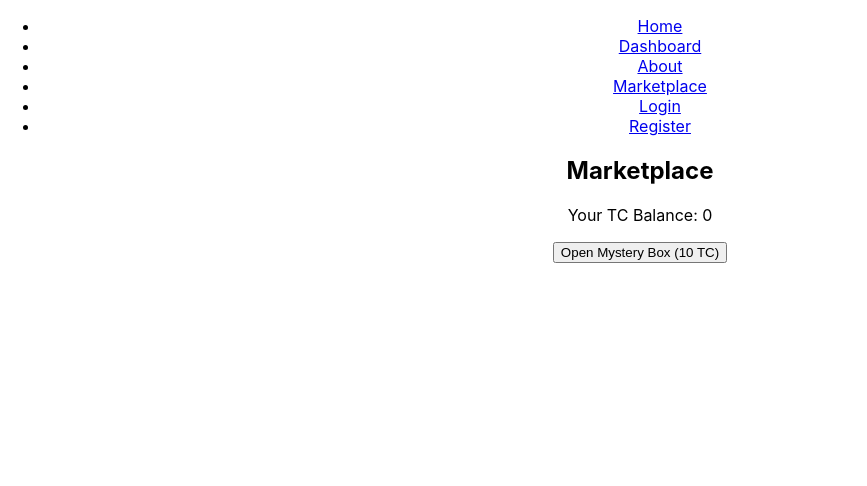
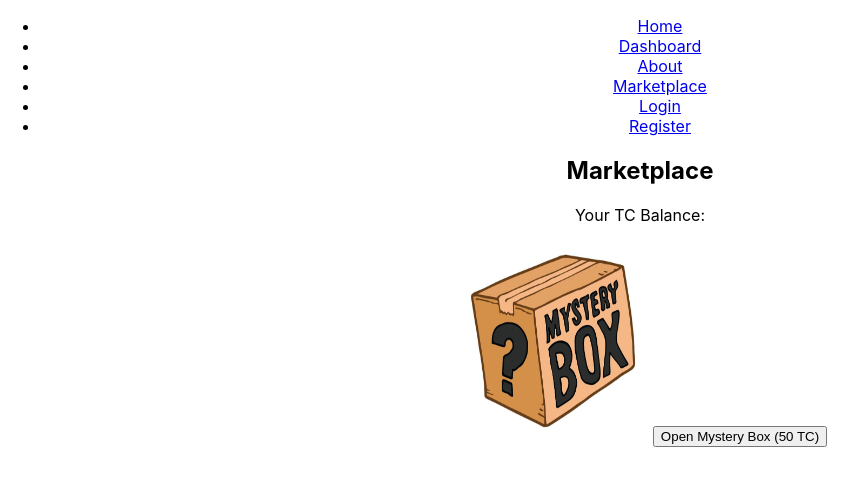
Before and after one commit to HunterStile/WebApp-Test, a React (Create React App) app in the folder client/: page /marketplace in a window 1280 px wide. Shown: the top 486 px of the page, without its empty margins (0-867 px from the left). Built offline with nearby package versions, Linux system fonts and the light colour scheme.

Commit message:
Aggiunta della prima immagine

```diff
--- a/client/src/components/Marketplace.js
+++ b/client/src/components/Marketplace.js
@@ -1,66 +1,38 @@
-// client/src/components/Marketplace.js
 import React, { useState, useContext } from 'react';
-import axios from 'axios';
 import { AuthContext } from '../context/AuthContext';
+import mysteryBoxImage from '../assets/images/mystery-box.png'; // Importa l'immagine
 
 function Marketplace() {
-  const { user } = useContext(AuthContext);
-  const [tcBalance, setTcBalance] = useState(0);
-  const [boxType, setBoxType] = useState(null);
-  const [loading, setLoading] = useState(false);
-  const boxCost = 10; // Costo per aprire una mistery box
+  const { user, tcBalance, spendTc } = useContext(AuthContext);
+  const [result, setResult] = useState('');
 
-  // Funzione per aprire una mistery box
-  const openMysteryBox = async () => {
-    if (tcBalance < boxCost) {
-      alert('Insufficient TC');
-      return;
+  const openMysteryBox = () => {
+    const randomValue = Math.random() * 100;
+    let eggType = '';
+
+    if (randomValue < 60) {
+      eggType = 'Common Egg';
+    } else if (randomValue < 86) {
+      eggType = 'Uncommon Egg';
+    } else if (randomValue < 95) {
+      eggType = 'Rare Egg';
+    } else if (randomValue < 99) {
+      eggType = 'Epic Egg';
+    } else {
+      eggType = 'Legendary Egg';
     }
 
-    setLoading(true);
-
-    try {
-      // Deduct TC and get the result
-      await axios.post('http://localhost:3000/api/tc/earn', { username: user, amount: -boxCost, action: 'purchaseMysteryBox' });
-      setTcBalance(tcBalance - boxCost);
-
-      // Determine the type of box received
-      const result = getRandomBoxType();
-      setBoxType(result);
-    } catch (error) {
-      console.error('Error opening mystery box:', error);
-    }
-
-    setLoading(false);
+    setResult(eggType);
+    spendTc(50); // Deduct 50 TC
   };
-
-  // Funzione per ottenere un tipo di box casuale
-  const getRandomBoxType = () => {
-    const random = Math.random() * 100;
-    if (random < 1) return 'legendary';
-    if (random < 5) return 'epic';
-    if (random < 14) return 'rare';
-    if (random < 40) return 'uncommon';
-    return 'common';
-  };
-
-  // Fetch user TC balance on component mount
-  useState(() => {
-    if (user) {
-      axios.get(`http://localhost:3000/api/tc/balance?username=${user}`)
-        .then(response => setTcBalance(response.data.tcBalance))
-        .catch(error => console.error('Error fetching TC balance:', error));
-    }
-  }, [user]);
 
   return (
     <div>
       <h2>Marketplace</h2>
       <p>Your TC Balance: {tcBalance}</p>
-      <button onClick={openMysteryBox} disabled={loading}>
-        {loading ? 'Opening...' : `Open Mystery Box (${boxCost} TC)`}
-      </button>
-      {boxType && <p>You received a {boxType} box!</p>}
+      <img src={mysteryBoxImage} alt="Mystery Box" style={{ width: '200px', height: '200px' }} />
+      <button onClick={openMysteryBox}>Open Mystery Box (50 TC)</button>
+      <p>{result && `You got a ${result}!`}</p>
     </div>
   );
 }
```
Also changed, not shown: client/src/assets/images/mystery-box.png (added).
